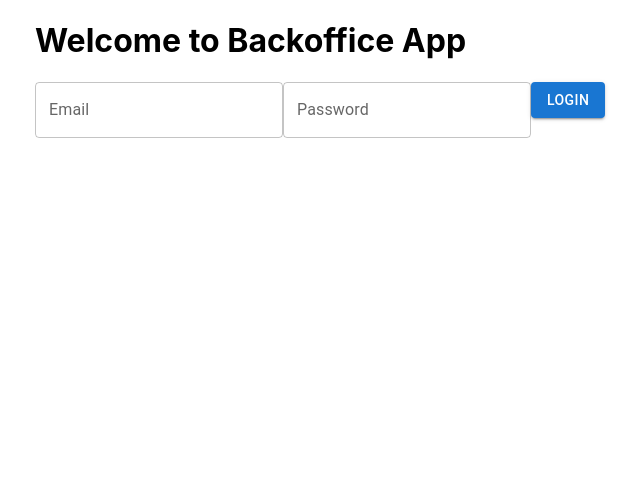
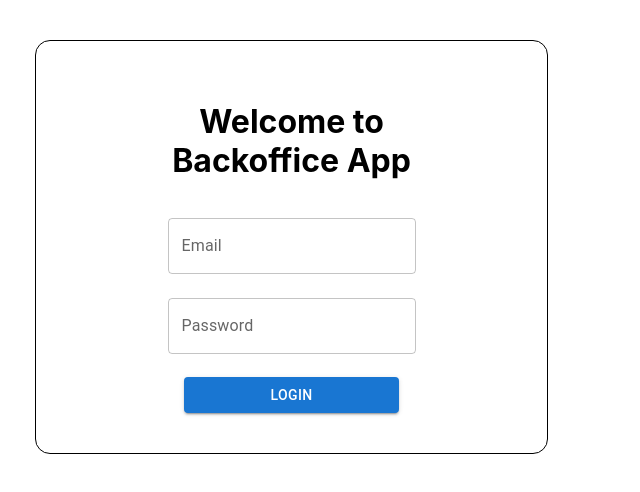
Before and after one commit to A-A-Consulting/backoffice-app, a React (Create React App) app: page / in a window 1280 px wide. Shown: the top 492 px of the page, without its empty margins (29-669 px from the left). Built offline with nearby package versions, Linux system fonts and the light colour scheme; the HTML template or start-up script is replaced by a standard one.

Commit message:
WIP - styling components

```diff
--- a/src/modules/login/login.view.tsx
+++ b/src/modules/login/login.view.tsx
@@ -5,6 +5,7 @@ import { Container, Box } from "@mui/material"
 
 import { LOGIN, WELCOME_MESSAGE } from "./login.constants";
 
+const style = "displa: flex; flexDirection: column"
 
 const LoginView = (
     props: any
@@ -19,11 +20,43 @@ const LoginView = (
     } = props;
 
     return (
-        <Container className="login-containers">
-            <Box>
+        <Container
+            sx={{
+                width: '100%',
+                height: '100%',
+                display: 'flex',
+                alignItems: 'center',
+                alignContent: 'center',
+                padding: 5
+            }}
+        >
+            <Box
+                sx={{
+                    display: 'flex',
+                    flexDirection: 'column',
+                    alignItems: 'center',
+                    border: '1px solid black',
+                    borderRadius: '15px'
+                }}
+            >
+
+                <Box
+                    sx={{
+                        display: 'flex',
+                        flexDirection: 'column',
+                        alignItems: 'center',
+                        padding: 5
+                    }}
+                >
+                    <Box
+                        sx={{
+                            width: '80%',
+                            textAlign: 'center'
+                        }}
+                    >
+
                         <h1>{WELCOME_MESSAGE}</h1>
                     </Box>
-            <Box>
                     <TextField
                         id='email'
                         label='Email'
@@ -37,6 +70,7 @@ const LoginView = (
                         )}
                         error={errors?.email}
                         helperText={errors?.email}
+                        margin={'normal'}
                     />
                     <TextField
                         id='password'
@@ -52,13 +86,19 @@ const LoginView = (
                         )}
                         error={errors?.password}
                         helperText={errors?.password}
+                        margin={'normal'}
                     />
                     <Button
                         onClick={()=>handleSubmit()}
                         variant="contained"
+                        sx={{
+                            marginTop: '15px',
+                            width: '50%'
+                        }}
                     >
                         {LOGIN}
                     </Button>
+                </Box>
             </Box>
         </Container>
     )
```
Also changed, not shown: src/config/theme.config.tsx (+6 -1 lines). Lines whose indentation alone changed are shown as unchanged.
